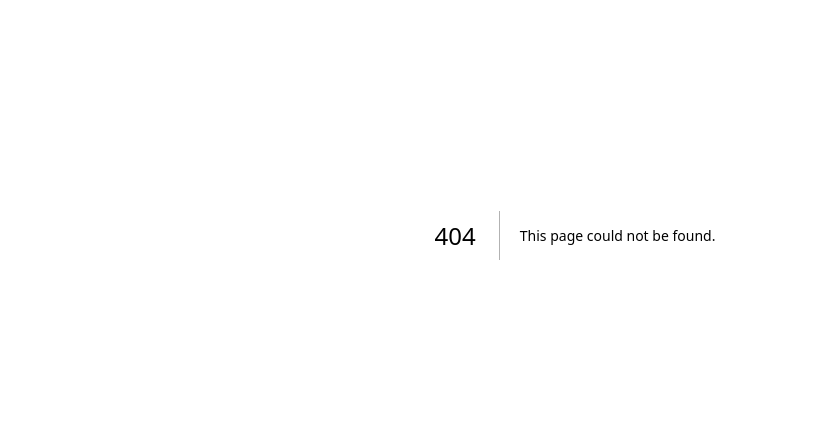
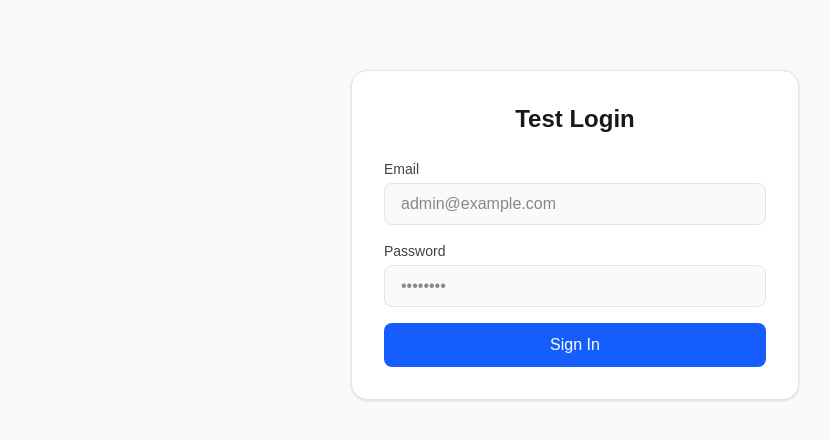
Before and after one commit to synculariti-os/synculariti-os-ims, a Next.js app in the folder apps/web/: page /login in a window 1280 px wide. Before the commit this address had no page. Shown: the part 230-670 px from the top of the page, without its empty margins (65-895 px from the left). Built offline with nearby package versions, Linux system fonts and the light colour scheme; no server answers.

Commit message:
feat: Add simple login page for testing and auth validation to upload

```diff
--- /dev/null
+++ b/apps/web/src/app/login/page.tsx
@@ -0,0 +1,95 @@
+'use client';
+
+import React, { useState } from 'react';
+import { supabase } from '@/lib/supabase';
+import { Loader2 } from 'lucide-react';
+
+export default function LoginPage() {
+  const [email, setEmail] = useState('');
+  const [password, setPassword] = useState('');
+  const [loading, setLoading] = useState(false);
+  const [message, setMessage] = useState<{ type: 'success' | 'error', text: string } | null>(null);
+
+  const handleLogin = async (e: React.FormEvent) => {
+    e.preventDefault();
+    setLoading(true);
+    setMessage(null);
+
+    try {
+      const { data, error } = await supabase.auth.signInWithPassword({
+        email,
+        password,
+      });
+
+      if (error) {
+        throw error;
+      }
+
+      setMessage({ type: 'success', text: 'Successfully logged in! You can now use the app.' });
+
+      // Optional: Redirect to home or sales import
+      setTimeout(() => {
+        window.location.href = '/sales/import';
+      }, 1500);
+
+    } catch (error: any) {
+      setMessage({ type: 'error', text: error.message });
+    } finally {
+      setLoading(false);
+    }
+  };
+
+  return (
+    <div className="min-h-screen flex items-center justify-center bg-zinc-50 dark:bg-zinc-950 p-4">
+      <div className="max-w-md w-full bg-white dark:bg-zinc-900 p-8 rounded-2xl shadow-sm border border-zinc-200 dark:border-zinc-800">
+        <h1 className="text-2xl font-bold text-center text-zinc-900 dark:text-white mb-6">
+          Test Login
+        </h1>
+
+        <form onSubmit={handleLogin} className="space-y-4">
+          <div>
+            <label className="block text-sm font-medium text-zinc-700 dark:text-zinc-300 mb-1">
+              Email
+            </label>
+            <input
+              type="email"
+              required
+              value={email}
+              onChange={(e) => setEmail(e.target.value)}
+              className="w-full px-4 py-2 bg-zinc-50 dark:bg-zinc-800 border border-zinc-200 dark:border-zinc-700 rounded-lg focus:ring-2 focus:ring-blue-500 focus:outline-none dark:text-white"
+              placeholder="admin@example.com"
+            />
+          </div>
+
+          <div>
+            <label className="block text-sm font-medium text-zinc-700 dark:text-zinc-300 mb-1">
+              Password
+            </label>
+            <input
+              type="password"
+              required
+              value={password}
+              onChange={(e) => setPassword(e.target.value)}
+              className="w-full px-4 py-2 bg-zinc-50 dark:bg-zinc-800 border border-zinc-200 dark:border-zinc-700 rounded-lg focus:ring-2 focus:ring-blue-500 focus:outline-none dark:text-white"
+              placeholder="••••••••"
+            />
+          </div>
+
+          <button
+            type="submit"
+            disabled={loading}
+            className="w-full flex items-center justify-center py-2.5 px-4 bg-blue-600 hover:bg-blue-700 text-white font-medium rounded-lg transition-colors disabled:opacity-50"
+          >
+            {loading ? <Loader2 className="w-5 h-5 animate-spin" /> : 'Sign In'}
+          </button>
+        </form>
+
+        {message && (
+          <div className={`mt-4 p-3 rounded-lg text-sm text-center font-medium ${message.type === 'success' ? 'bg-emerald-100 text-emerald-700 dark:bg-emerald-900/40 dark:text-emerald-400' : 'bg-red-100 text-red-700 dark:bg-red-900/40 dark:text-red-400'}`}>
+            {message.text}
+          </div>
+        )}
+      </div>
+    </div>
+  );
+}
--- a/apps/web/src/app/sales/import/page.tsx
+++ b/apps/web/src/app/sales/import/page.tsx
@@ -33,10 +33,17 @@ export default function SalesImportPage() {
       // Call NestJS API using fetch directly to ensure headers are correctly set for FormData
       const { data: { session } } = await supabase.auth.getSession();
 
+      if (!session || !session.access_token) {
+        throw new Error("You are not logged in! Missing session access token.");
+      }
+
+      console.log('Using API URL:', process.env.NEXT_PUBLIC_API_URL);
+      console.log('Sending request to:', `${process.env.NEXT_PUBLIC_API_URL || 'http://localhost:3001'}/sales-imports/upload`);
+
       const response = await fetch(`${process.env.NEXT_PUBLIC_API_URL || 'http://localhost:3001'}/sales-imports/upload`, {
         method: 'POST',
         headers: {
-          'Authorization': session ? `Bearer ${session.access_token}` : '',
+          'Authorization': `Bearer ${session.access_token}`,
           'x-restaurant-id': 'b0000000-0000-0000-0000-000000000001' // Hardcoded default context for testing, usually from context
         },
         body: formData,
```
